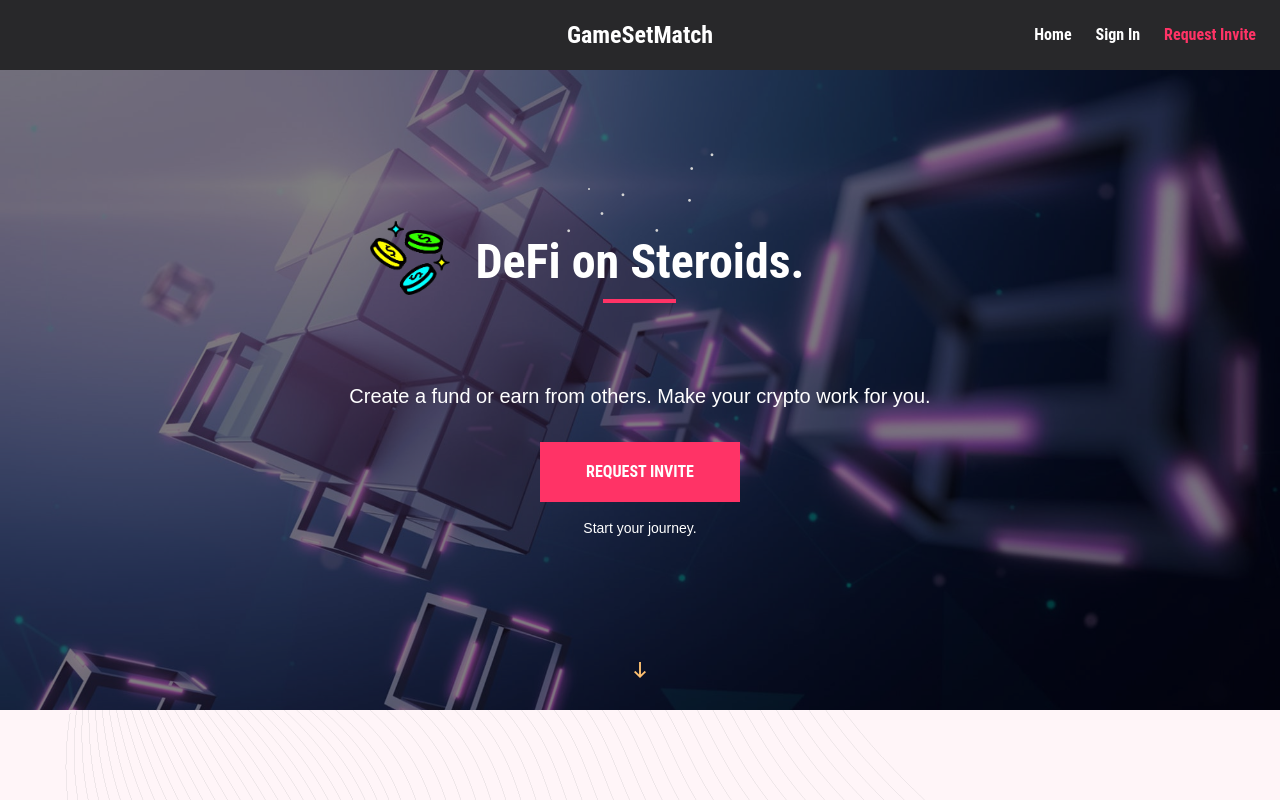
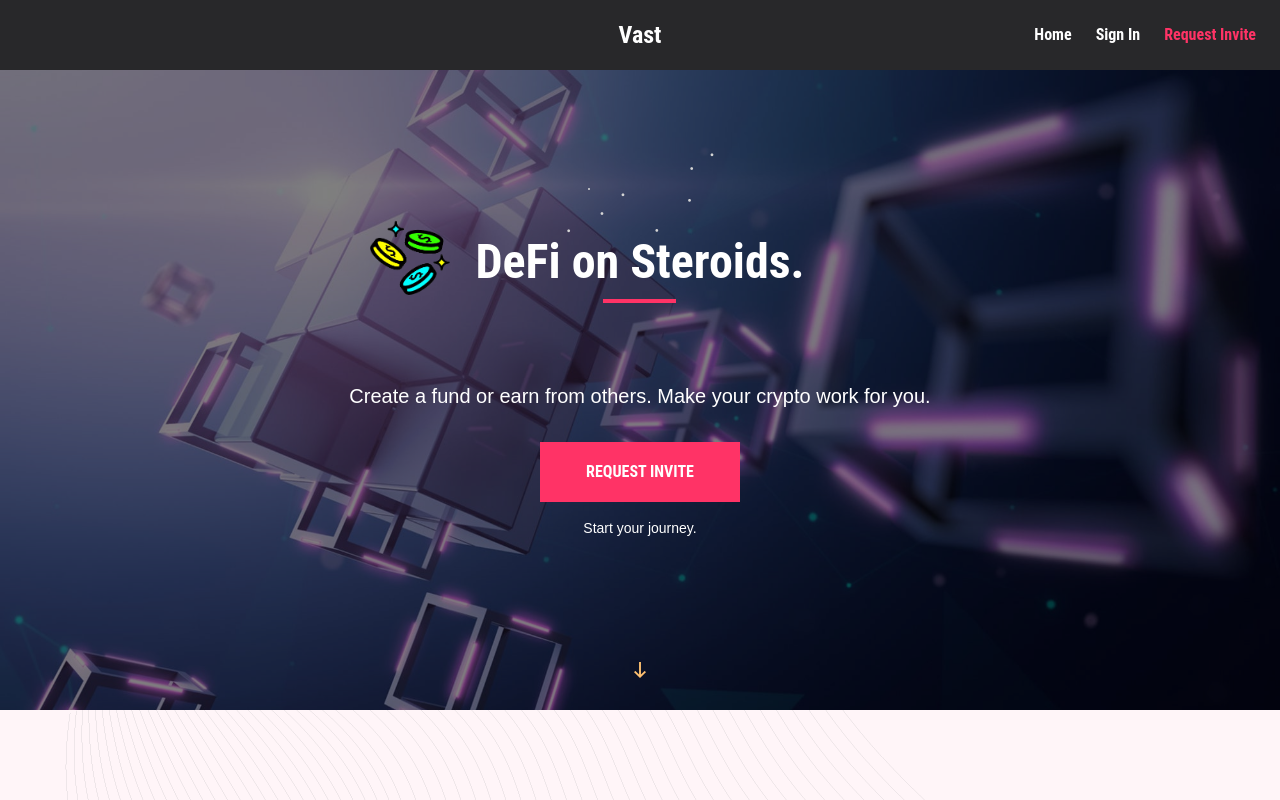
Before and after one commit to dnstock/gsm-fe, a React (Create React App) app: page / in a window 1280 px wide. Shown: the top 800 px of the page. Built offline with nearby package versions, Linux system fonts and the light colour scheme.

Commit message:
Change name from GameSetMatch to Vast

```diff
--- a/public/index.html
+++ b/public/index.html
@@ -24,7 +24,7 @@
       work correctly both with client-side routing and a non-root public URL.
       Learn how to configure a non-root public URL by running `npm run build`.
     -->
-    <title>GameSetMatch - DeFi Coin Buckets</title>
+    <title>Vast - DeFi Coin Buckets</title>
   </head>
   <body>
     <noscript>You need to enable JavaScript to run this app.</noscript>
--- a/src/modules/views/AppAppBar.js
+++ b/src/modules/views/AppAppBar.js
@@ -23,7 +23,7 @@ function AppAppBar() {
             href="/"
             sx={{ fontSize: 24 }}
           >
-            {'GameSetMatch'}
+            {'Vast'}
           </Link>
           <Box sx={{ flex: 1, display: 'flex', justifyContent: 'flex-end' }}>
             <Link
--- a/src/modules/views/AppFooter.js
+++ b/src/modules/views/AppFooter.js
@@ -11,7 +11,7 @@ function Copyright() {
     <React.Fragment>
       {'© '}
       <Link color="inherit" href="https://google.com/">
-        GameSetMatch
+        Vast
       </Link>{' '}
       {new Date().getFullYear()}
     </React.Fragment>
```
